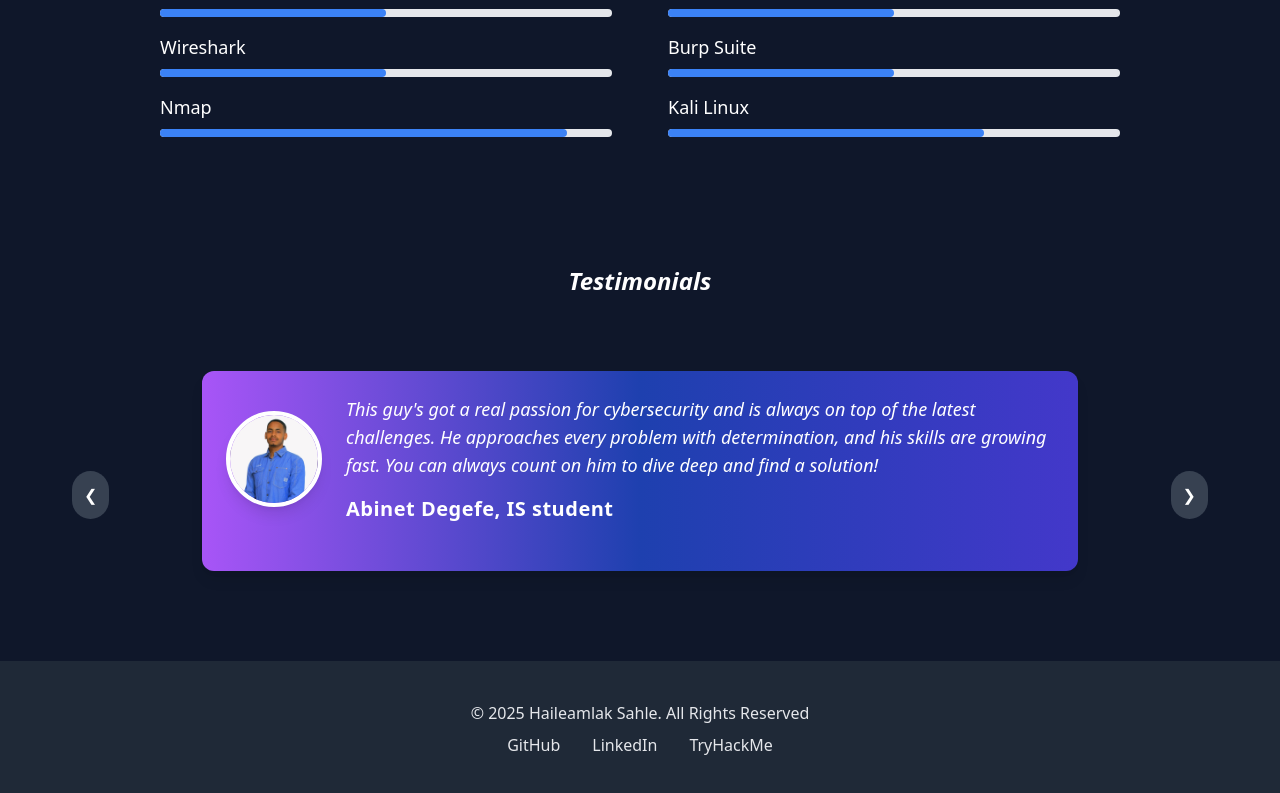
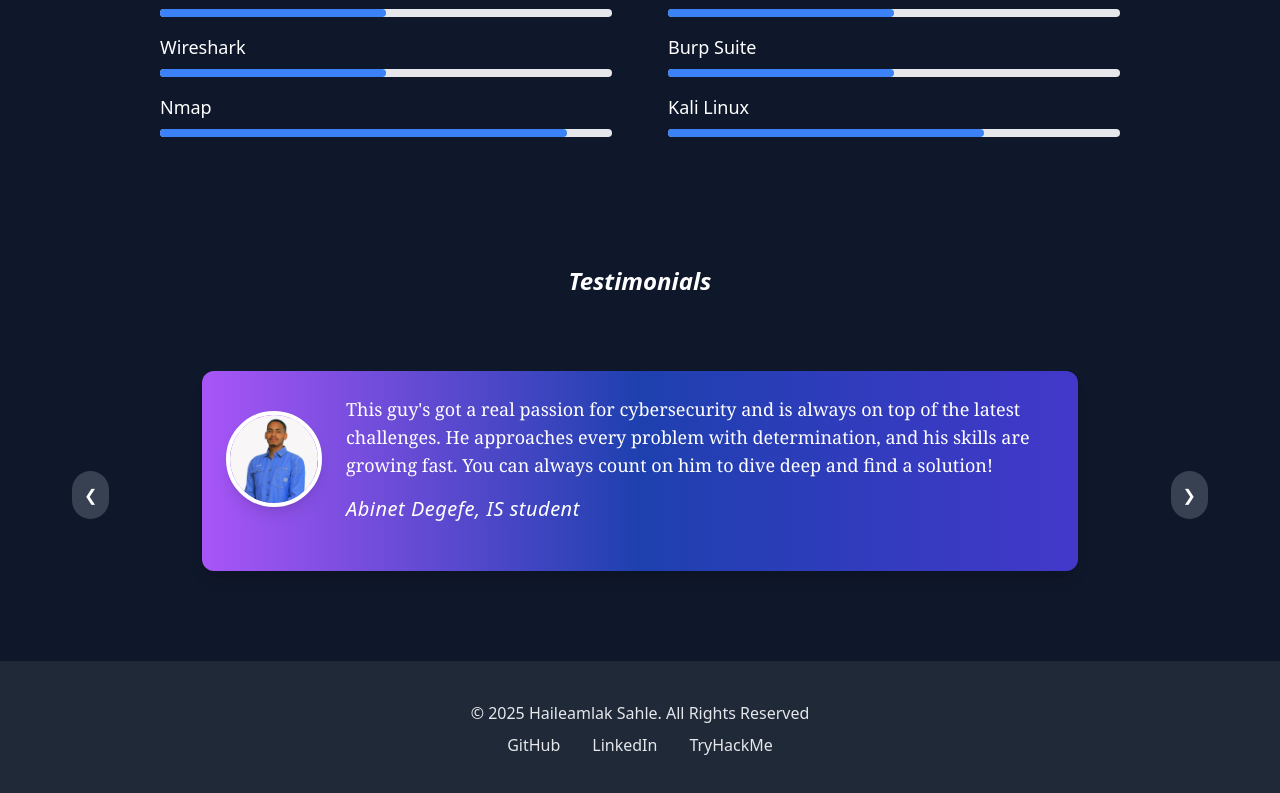
Before and after one commit to 0xh4il3x/MyPortfolio, a React (Vite) app: page / in a window 1280 px wide. Shown: the part 1257-2050 px from the top of the page. Built offline with nearby package versions, Linux system fonts and the light colour scheme.

Commit message:
updated testimonial

```diff
--- a/src/components/TestimonialCard.jsx
+++ b/src/components/TestimonialCard.jsx
@@ -13,9 +13,9 @@ const TestimonialCard = ({ name, quote, image }) => (
         alt={`${name}'s picture`}
         className="w-24 h-24 rounded-full border-4 border-white shadow-lg transform transition-transform duration-300 hover:scale-110"
       />
-      <div className="ml-6">
-        <p className="text-lg italic text-opacity-90">{quote}</p>
-        <h4 className="text-xl font-semibold mt-4 tracking-wide">{` ${name}`}</h4>
+      <div className="ml-6 text-white">
+        <p className="text-lg font-normal font-serif text-opacity-90">{quote}</p>
+        <h4 className="text-xl font-light italic mt-4 tracking-wide">{` ${name}`}</h4>
       </div>
     </div>
   </motion.div>
```
